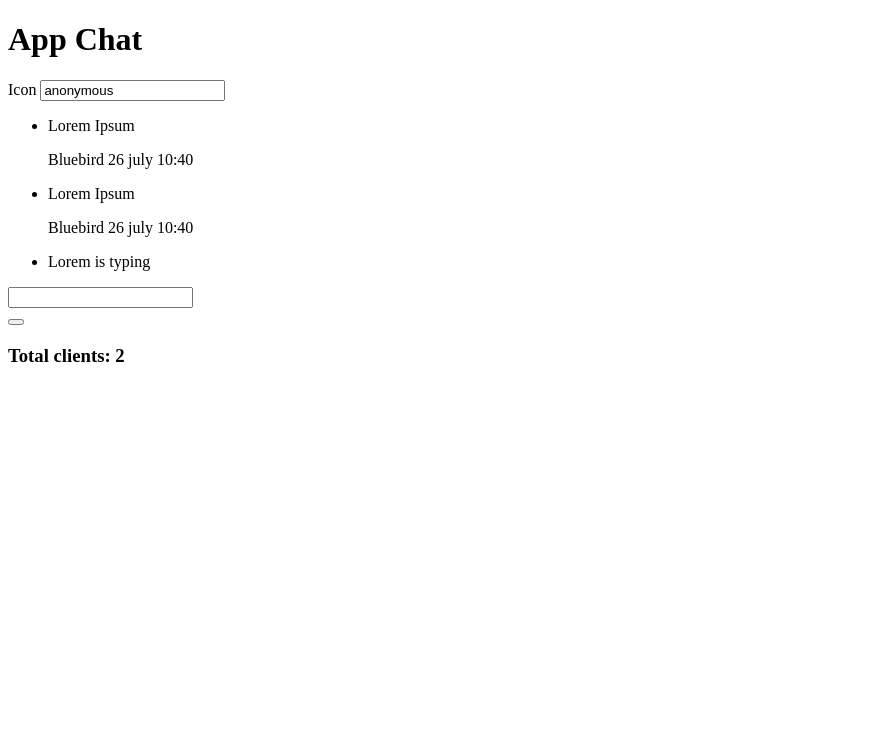
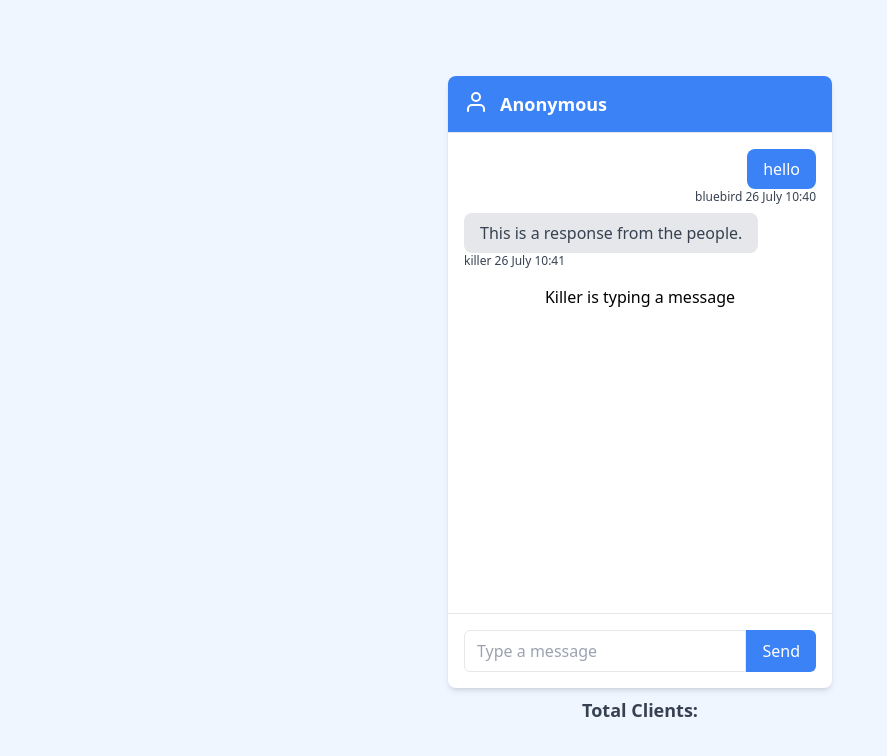
Before and after one commit to tantowish/express-chat-app, a website: page public/index.html in a window 1280 px wide. Shown: the whole page, without its empty margins (0-887 px from the left). Drawn offline with nearby package versions, Linux system fonts and the light colour scheme; no server answers.

Commit message:
feat: UI

```diff
--- a/app.js
+++ b/app.js
@@ -5,4 +5,10 @@ const PORT = process.env.PORT || 3000
 
 const server = app.listen(PORT, ()=>console.log(`server running on http://localhost:${PORT}`))
 
+const io = require('socket.io')(server)
+
 app.use(express.static(path.join(__dirname, 'public')))
+
+io.on('connection', (socket)=>{
+    console.log(socket.id)
+})
--- a/public/index.html
+++ b/public/index.html
@@ -4,45 +4,44 @@
     <meta charset="UTF-8">
     <meta name="viewport" content="width=device-width, initial-scale=1.0">
     <title>Chat app</title>
+    <script src="https://cdn.tailwindcss.com"></script>
 </head>
-<body>
-    <h1>App Chat</h1>
-    <div>
-        <!-- Header Container -->
+<body class="bg-blue-50">
+    <div class="h-screen w-screen flex flex-col gap-2 items-center justify-center">
+        <div id="chat-container" class="w-96">
+            <div class="bg-white shadow-md rounded-lg max-w-lg w-full">
+                <div class="px-4 py-3.5 border-b bg-blue-500 text-white rounded-t-lg flex justify-between items-center">
+                    <div class="flex gap-3">
+                        <p class="text-lg font-semibold"><svg viewBox="0 0 24 24" width="24" height="24" stroke="currentColor" stroke-width="2" fill="none" stroke-linecap="round" stroke-linejoin="round" class="css-i6dzq1"><path d="M20 21v-2a4 4 0 0 0-4-4H8a4 4 0 0 0-4 4v2"></path><circle cx="12" cy="7" r="4"></circle></svg></p>
+                        <input class="bg-blue-500 border-none outline-none text-lg font-semibold" type="text" name="name-input" id="name-input" value="Anonymous">
+                    </div>
+                </div>
+                <div id="message-container" class="p-4 h-[60vh] overflow-y-auto">
+                  <!-- Chat messages will be displayed here -->
+                  <div class="mb-2 text-right">
+                    <p class="bg-blue-500 text-white rounded-lg py-2 px-4 inline-block">hello</p>
+                    <p class="text-xs text-gray-700">bluebird 26 July 10:40</p>
+                  </div>
+                  <div class="mb-2">
+                    <p class="bg-gray-200 text-gray-700 rounded-lg py-2 px-4 inline-block">This is a response from the people.</p>
+                    <p class="text-xs text-gray-700">killer 26 July 10:41</p>
+                  </div>
+                  <div class="mt-4 text-center">
+                    <p>Killer is typing a message</p>
+                  </div>
+                </div>
+                <div class="p-4 border-t flex">
+                    <input id="message-input" name="message" type="text" placeholder="Type a message" class="w-full px-3 py-2 border rounded-l-md focus:outline-none focus:ring-2 focus:ring-blue-500">
+                    <button id="send-button" class="bg-blue-500 text-white px-4 py-2 rounded-r-md hover:bg-blue-600 transition duration-300">Send</button>
+                </div>
+            </div>
+        </div>
         <div>
-            <span>Icon</span>
-            <input type="text" name="name" value="anonymous" maxlength="20">
-        </div>
-
-        <!-- Message Container -->
-        <div>
-            <ul id="message-container">
-                <!-- msg left -->
-                <li>
-                    <p>Lorem Ipsum</p>
-                    <span>Bluebird 26 july 10:40</span>
-                </li>
-                <!-- msg right -->
-                <li>
-                    <p>Lorem Ipsum</p>
-                    <span>Bluebird 26 july 10:40</span>
-                </li>
-                <!-- msg feedback -->
-                <li>
-                    <p>Lorem is typing</p>
-                </li>
-            </ul>
-
-            <form action="" id="message-form">
-                <input type="text" name="message" id="message-input">
-                <div>
-                    <button type="submit"></button>
-                </div>
-            </form>
-
-            <h3 id="client-total">Total clients: 2</h3>
+            <h4 class="font-semibold text-lg text-gray-700">Total Clients: </h4>
         </div>
     </div>
 
+    <script src="/socket.io/socket.io.js"></script>
+    <script src="main.js"></script>
 </body>
 </html>
--- /dev/null
+++ b/public/main.js
@@ -0,0 +1 @@
+const socket = io()
```
Also changed, not shown: tailwind.config.js (added).
